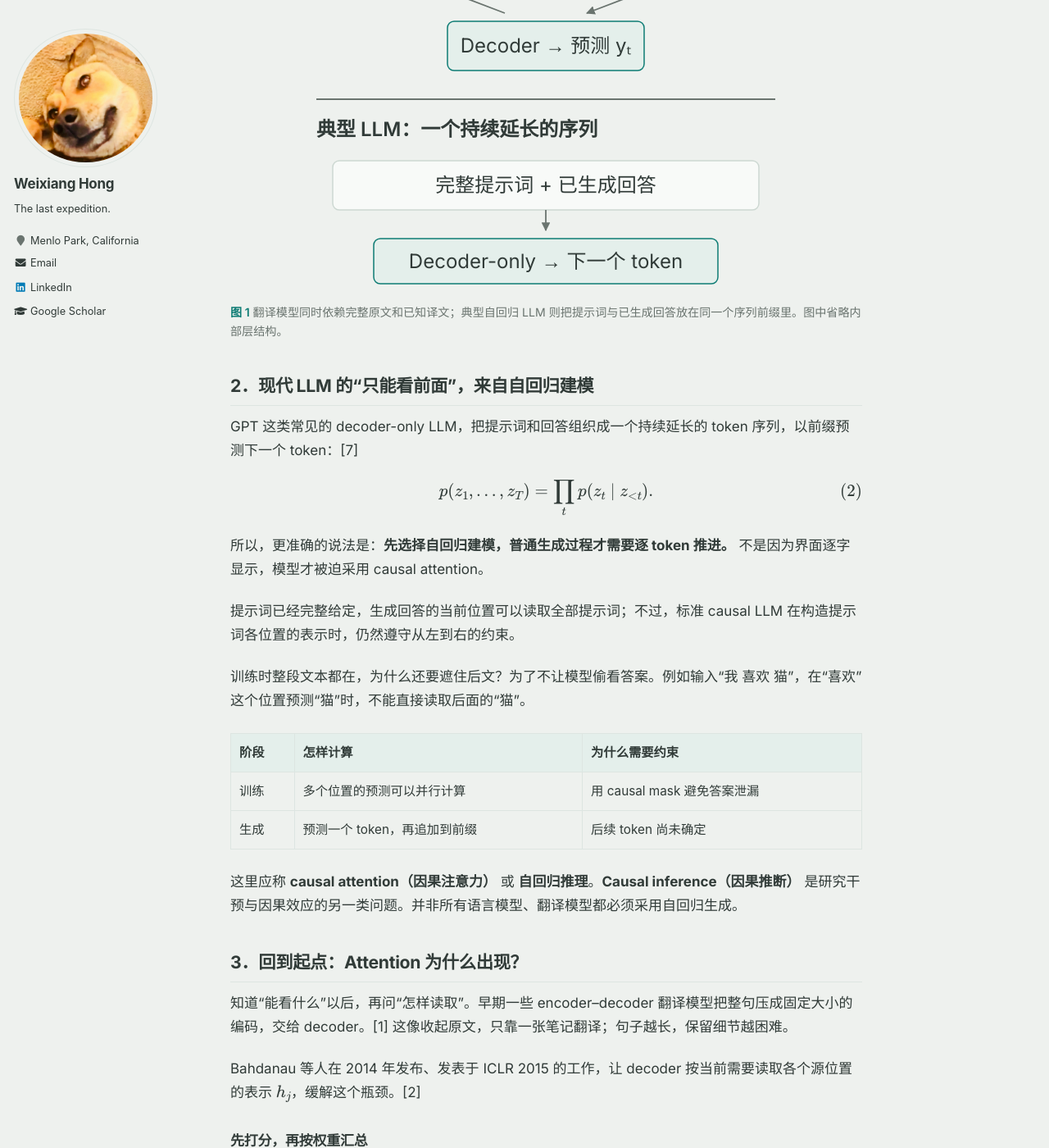
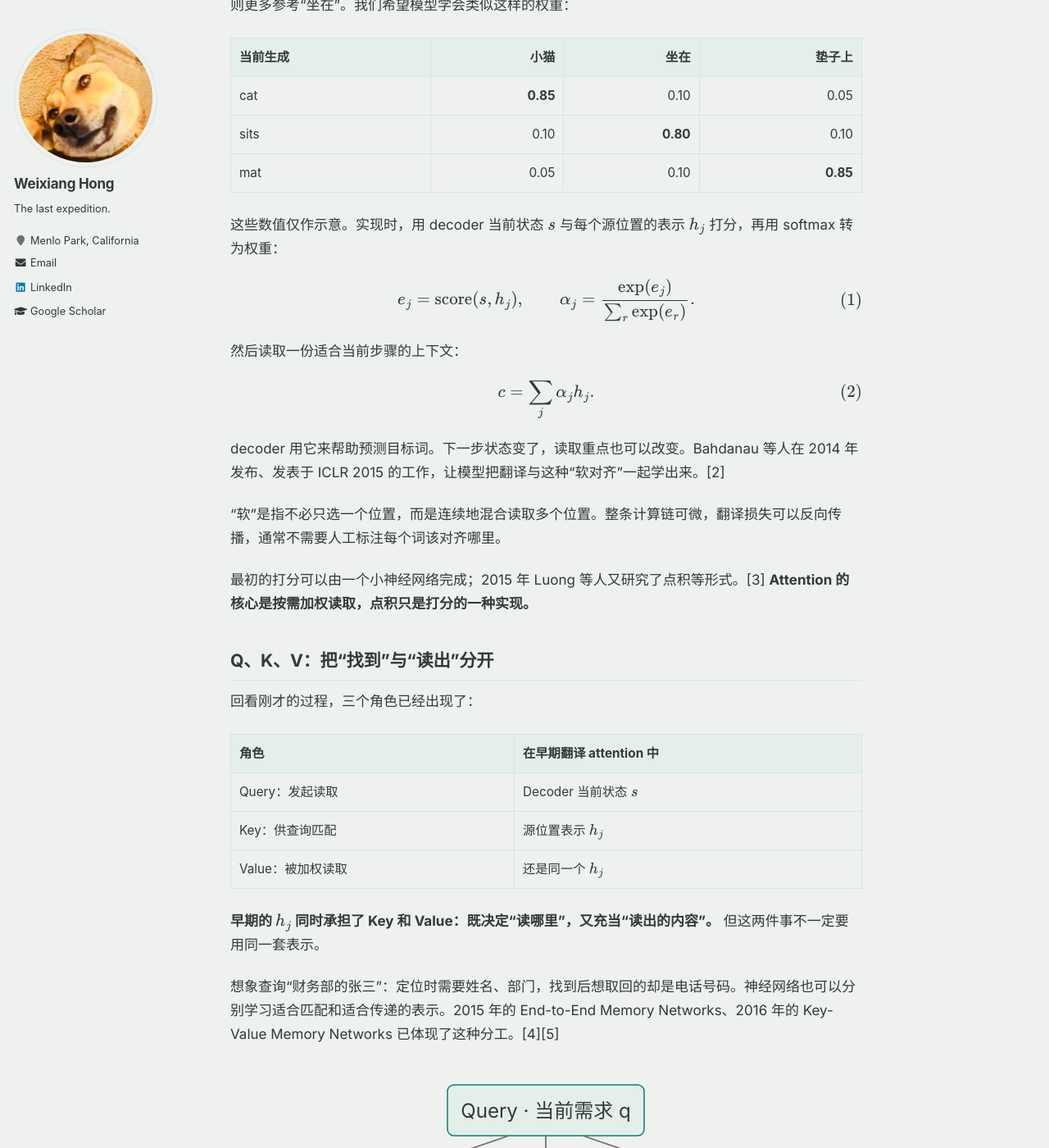
Before and after one commit to weixianghong/weixianghong.github.io, a Jekyll site: the page built from _posts/2026-10-28-where-qkv-comes-from.md, in a window 1280 px wide and 1400 px high, scrolled down 1380 px. Shown: the whole window at 82% size. Built offline with Jekyll 4.4.1, drawn with Linux system fonts in a browser that asks for light colours; formulas are drawn with MathJax 3; some of the changed text lies outside the part shown.

Commit message:
Restore QKV article narrative and weave in targeted clarifications

```diff
--- a/_posts/2026-10-28-where-qkv-comes-from.md
+++ b/_posts/2026-10-28-where-qkv-comes-from.md
@@ -1,12 +1,12 @@
 ---
-title: "理解 QKV：从机器翻译到自回归 LLM"
+title: "Q、K、V 从何而来：Attention 的演化与直觉"
 date: 2026-10-28
 permalink: /blogs/where-qkv-comes-from/
 lang: zh-CN
 read_time: true
 read_time_minutes: 8
 extra_css: /assets/css/qkv.css
-excerpt: "翻译能看完整原文，为什么生成仍要遮住未来？从这两个容易混淆的问题出发，理解 Attention 的读取范围，以及 Q、K、V 的来由。"
+excerpt: "从机器翻译的固定编码瓶颈，到按需读取、Key–Value 分工与 self-attention：沿着问题理解 QKV，而不是从公式开始背诵。"
 tags:
   - llm
   - attention
@@ -14,104 +14,84 @@
   - deep-learning
 ---
 
-<p class="qkv-intro">理解 Attention，先分清两件事：怎样读取信息，以及哪些信息允许被读取。QKV 描述读取操作，mask 约束可见范围。</p>
+<p class="qkv-intro">为什么每个 token 已经有一个向量，Attention 还要把它变成 Query、Key、Value 三份？答案藏在 Transformer 出现之前。</p>
 
-读过 Transformer 论文，仍可能卡在两个看似矛盾的地方：机器翻译需要完整上下文，为什么还要“只看前面”？现代 LLM 又为什么一个 token 一个 token 地生成？把原文、译文和生成过程分开，QKV 的角色也会更清楚。
+QKV 不是数学定理要求的唯一结构，而是围绕一个问题逐渐形成的设计：**怎样让神经网络根据当前需要，从一组信息里读出有用的内容？** 沿着机器翻译这条线，三个字母就不再显得突然。
 
-## 1．翻译能看完整原文，受限的是未来译文
+<h2 id="bottleneck">从“记住整句话”，到“随时回看原文”</h2>
 
-以标准的整句翻译为例：
+早期一种典型的机器翻译方案是 encoder–decoder：encoder 用 RNN 或 LSTM 读完源句，把它压成固定维度的编码 $c$；decoder 以此为条件，逐词生成译文。2014 年的 Seq2Seq 是其中的重要代表。[1]
 
-> He sat on the bank of the river. → 他坐在河岸上。
+这里逐词生成的是**译文**，不是逐词获得原文。普通整句翻译开始时，完整源句已经给定；后面的词也能帮助理解前面的词。下面要解决的，是怎样把这些已知信息交给 decoder。
 
-开始翻译时，**完整原文已经给定，译文却还没有生成。** 翻译 bank 时，当然可以利用它后面的 river 判断词义。
+这像读完材料后把原文收起来，只带着一张固定大小的笔记完成翻译。句子越长，细节越难保留。一个自然的改进是：**把原文每个位置的表示都留下，让 decoder 需要时回头读取。**
 
-原始 Transformer 使用 encoder–decoder 架构：encoder 编码完整源句；decoder 一边读取这些表示，一边生成译文。因此，三种 attention 的范围不同：[6]
+<figure class="qkv-figure">
+{% include blog/qkv-bottleneck.svg %}
+<figcaption><span class="qkv-caption-label">图 1</span> 从共用一个句子编码，改成每一步按需读取。h₁、h₂、h₃ 是包含上下文的源位置表示，cₜ 是当前步骤读出的信息。</figcaption>
+</figure>
 
-<div class="qkv-article-table" role="region" aria-label="翻译模型中三种 attention 的读取范围" tabindex="0" markdown="1">
+<h2 id="soft-alignment">Attention：每一步，重新决定读哪里</h2>
 
-| Attention 层 | 查询来自 | 可以读取 |
-|---|---|---|
-| Encoder self-attention | 原文 | 完整原文，前后都能看 |
-| Decoder self-attention | 译文 | 已知的译文前缀 |
-| Cross-attention | 译文 | 完整原文的 encoder 表示 |
+把“小猫坐在垫子上”翻译成“The cat sits on the mat”，生成 cat 时应该更多参考“小猫”，生成 sits 时则更多参考“坐在”。我们希望模型学会类似这样的权重：
+
+<div class="qkv-article-table" role="region" aria-label="示意翻译对齐权重" tabindex="0" markdown="1">
+
+| 当前生成 | 小猫 | 坐在 | 垫子上 |
+|---|---:|---:|---:|
+| cat | **0.85** | 0.10 | 0.05 |
+| sits | 0.10 | **0.80** | 0.10 |
+| mat | 0.05 | 0.10 | **0.85** |
 
 </div>
 
-“只看前面”限制的是 **decoder 对译文的读取**，并没有把原文后半句遮住。逐词翻译可以写成：
+这些数值仅作示意。实现时，用 decoder 当前状态 $s$ 与每个源位置的表示 $h_j$ 打分，再用 softmax 转为权重：
 
 $$
-p(y\mid x)=\prod_t p(y_t\mid y_{<t},x).
+e_j=\operatorname{score}(s,h_j),\qquad
+\alpha_j=\frac{\exp(e_j)}{\sum_r\exp(e_r)}.
 $$
 
-$x$ 是完整原文，$y_{<t}$ 是已经生成的译文。两者并不矛盾。实时同传则另当别论：原文尚未说完，模型自然只能使用已经收到的部分。
-
-<figure class="qkv-figure">
-{% include blog/qkv-context.svg %}
-<figcaption><span class="qkv-caption-label">图 1</span> 翻译模型同时依赖完整原文和已知译文；典型自回归 LLM 则把提示词与已生成回答放在同一个序列前缀里。图中省略内部层结构。</figcaption>
-</figure>
-
-## 2．现代 LLM 的“只能看前面”，来自自回归建模
-
-GPT 这类常见的 decoder-only LLM，把提示词和回答组织成一个持续延长的 token 序列，以前缀预测下一个 token：[7]
+然后读取一份适合当前步骤的上下文：
 
 $$
-p(z_1,\ldots,z_T)=\prod_t p(z_t\mid z_{<t}).
+c=\sum_j\alpha_jh_j.
 $$
 
-所以，更准确的说法是：**先选择自回归建模，普通生成过程才需要逐 token 推进。** 不是因为界面逐字显示，模型才被迫采用 causal attention。
+decoder 用它来帮助预测目标词。下一步状态变了，读取重点也可以改变。Bahdanau 等人在 2014 年发布、发表于 ICLR 2015 的工作，让模型把翻译与这种“软对齐”一起学出来。[2]
 
-提示词已经完整给定，生成回答的当前位置可以读取全部提示词；不过，标准 causal LLM 在构造提示词各位置的表示时，仍然遵守从左到右的约束。
+“软”是指不必只选一个位置，而是连续地混合读取多个位置。整条计算链可微，翻译损失可以反向传播，通常不需要人工标注每个词该对齐哪里。
 
-训练时整段文本都在，为什么还要遮住后文？为了不让模型偷看答案。例如输入“我 喜欢 猫”，在“喜欢”这个位置预测“猫”时，不能直接读取后面的“猫”。
+最初的打分可以由一个小神经网络完成；2015 年 Luong 等人又研究了点积等形式。[3] **Attention 的核心是按需加权读取，点积只是打分的一种实现。**
 
-<div class="qkv-article-table" role="region" aria-label="自回归模型训练与生成的区别" tabindex="0" markdown="1">
+<h2 id="key-value">Q、K、V：把“找到”与“读出”分开</h2>
 
-| 阶段 | 怎样计算 | 为什么需要约束 |
-|---|---|---|
-| 训练 | 多个位置的预测可以并行计算 | 用 causal mask 避免答案泄漏 |
-| 生成 | 预测一个 token，再追加到前缀 | 后续 token 尚未确定 |
+回看刚才的过程，三个角色已经出现了：
+
+<div class="qkv-article-table" role="region" aria-label="早期 attention 与 QKV 的对应" tabindex="0" markdown="1">
+
+| 角色 | 在早期翻译 attention 中 |
+|---|---|
+| Query：发起读取 | Decoder 当前状态 $s$ |
+| Key：供查询匹配 | 源位置表示 $h_j$ |
+| Value：被加权读取 | 还是同一个 $h_j$ |
 
 </div>
 
-这里应称 **causal attention（因果注意力）** 或 **自回归推理**。**Causal inference（因果推断）** 是研究干预与因果效应的另一类问题。并非所有语言模型、翻译模型都必须采用自回归生成。
+**早期的 $h_j$ 同时承担了 Key 和 Value：既决定“读哪里”，又充当“读出的内容”。** 但这两件事不一定要用同一套表示。
 
-<h2 id="bottleneck">3．回到起点：Attention 为什么出现？</h2>
-
-知道“能看什么”以后，再问“怎样读取”。早期一些 encoder–decoder 翻译模型把整句压成固定大小的编码，交给 decoder。[1] 这像收起原文，只靠一张笔记翻译；句子越长，保留细节越困难。
-
-Bahdanau 等人在 2014 年发布、发表于 ICLR 2015 的工作，让 decoder 按当前需要读取各个源位置的表示 $h_j$，缓解这个瓶颈。[2]
-
-<h3 id="soft-alignment">先打分，再按权重汇总</h3>
-
-设 decoder 当前状态为 $s$，一次读取可以写成：
-
-$$
-\begin{aligned}
-e_j&=\operatorname{score}(s,h_j),\\
-\alpha_j&=\operatorname{softmax}(e)_j,\\
-c&=\sum_j\alpha_jh_j.
-\end{aligned}
-$$
-
-生成 cat 时多读“小猫”，生成 sits 时多读“坐在”。每一步得到不同的上下文 $c$，而不是始终依赖同一份摘要。
-
-这叫“软”读取，因为可以混合多个位置，不必硬选一个。整个过程可微，读取方式能随翻译任务一起训练。早期打分可以用小神经网络；Luong 等人在 2015 年又研究了点积等形式。[3] **Attention 的核心是按需加权读取，点积只是其中一种实现。**
-
-<h2 id="key-value">4．Q、K、V：为什么把一个表示分成三份？</h2>
-
-早期计算里，三个角色已经存在：$s$ 发起查询，是 Query；$h_j$ 参与匹配，是 Key；同一个 $h_j$ 又被加权汇总，充当 Value。
-
-**匹配依据与读取内容，为什么一定要相同？** 查询“财务部的张三”，定位需要姓名和部门，想取回的却可能是电话号码。神经网络也可以分别学习这两种表示。2015—2016 年的 Memory Networks 相关工作已体现这种分工。[4][5]
+想象查询“财务部的张三”：定位时需要姓名、部门，找到后想取回的却是电话号码。神经网络也可以分别学习适合匹配和适合传递的表示。2015 年的 End-to-End Memory Networks、2016 年的 Key-Value Memory Networks 已体现了这种分工。[4][5]
 
 <figure class="qkv-figure">
 {% include blog/qkv-read.svg %}
-<figcaption><span class="qkv-caption-label">图 2</span> Q 与 K 决定权重，权重作用于对应的 V。图中的数字仅作示意。</figcaption>
+<figcaption><span class="qkv-caption-label">图 2</span> Q 与 K 决定权重，再用这些权重汇总对应的 V。权重为人为构造的示意值。</figcaption>
 </figure>
 
-<h3 id="projections">独立投影，让“相关”不必等于“相似”</h3>
+于是，QKV 可以理解为一次“软查询”：**Q 提供需求，K 用于定位，V 提供内容。** 它不像普通字典只返回精确匹配的一项，而是对多个候选做加权汇总。
 
-在“小猫吃了鱼”中，“吃”需要读取“小猫”的信息，但动作和实体未必应该在原始向量空间里很相似。因此，Transformer 为不同角色学习不同投影：
+<h2 id="projections">为什么还要学习三组投影？</h2>
+
+下面是设计上的解释，不是对历史的逐步复述。假设位置 $i$ 的表示是行向量 $x_i$，直接令 $q_i=k_i=v_i=x_i$，依然能做 attention。独立投影的意义在于给不同角色更多自由：
 
 $$
 \begin{aligned}
@@ -121,13 +101,19 @@
 \end{aligned}
 $$
 
-$W_Q$ 构造查询，$W_K$ 构造供匹配的表示，$W_V$ 构造待传递的内容。Q 与 K 分开，也允许“动作寻找施事者”和反方向采用不同打分。
+首先，**有关系不等于很相似。** 在“小猫吃了鱼”中，“吃”可能需要读取“小猫”的信息，但动作与实体未必在原始表示空间里相近。分别变换查询方和候选方，可以学习更合适的兼容关系：
 
-直接令 Q、K、V 相同也能定义 attention；独立投影是增加灵活性的设计，不是数学必然。矩阵通过任务损失共同训练，没有人预先规定某一维必须代表“主语”。
+$$
+q_i k_j^\top=x_iW_QW_K^\top x_j^\top.
+$$
 
-## 5．一个能手算的例子
+这种关系还可以有方向性：“动作寻找施事者”，不必与“实体寻找动作”采用同样的打分。$W_V$ 则另外学习选中一个位置后，应该传递什么内容。
 
-设 $q=[1,0]$，有三个候选：
+三组矩阵通过任务损失共同训练；我们并没有人工规定哪一维代表“主语”，也没有保证某个 head 专门处理指代。
+
+## 手算一次，看清匹配与内容的区别
+
+设查询 $q=[1,0]$，有三个候选位置：
 
 <div class="qkv-article-table" role="region" aria-label="手算示例的 Key 和 Value" tabindex="0" markdown="1">
 
@@ -139,7 +125,7 @@
 
 </div>
 
-点积分数为 $[2,0,1]$。除以 $\sqrt{2}$ 后做 softmax，得到权重约 $[0.576,0.140,0.284]$。再汇总 Value：
+点积分数是 $[2,0,1]$。按 Transformer 的做法除以 $\sqrt{2}$，再做 softmax，权重约为 $[0.576,0.140,0.284]$。最后汇总的是 **Value**：
 
 $$
 \begin{aligned}
@@ -148,29 +134,59 @@
 \end{aligned}
 $$
 
-固定 Q、K，只改 V：权重不变，读出的内容改变。固定 V，只改 Q 或 K：内容不变，混合比例改变。这就是匹配与内容传递的分工。
+保持 Q、K 不变，只改 V，权重不变，读出的内容却会变；保持 V 不变，只改 Q 或 K，则会改变混合比例。这就是匹配与内容传递的分工。
 
-<h2 id="self-attention">6．Self、cross、causal：三个不同的问题</h2>
+<h2 id="self-attention">Self-attention：让同一句话内部相互读取</h2>
 
-如果 Q 来自译文、K 和 V 来自原文，就是 cross-attention。如果三者来自同一序列的表示，就是 self-attention：
+早期翻译 attention 的查询来自译文 decoder，被读取的信息来自源句 encoder。再往前一步：同一句话的每个位置，也可以查询其他位置。
+
+例如“小猫吃完鱼后，它睡着了”，各个位置可以通过读取其他位置，形成更有用的表示。Self-attention 本身并没有规定只能看前文。令上一层各位置的表示组成矩阵 $X$，同一份输入分别产生 Q、K、V：
 
 <figure class="qkv-figure">
 {% include blog/qkv-self.svg %}
-<figcaption><span class="qkv-caption-label">图 3</span> 同一份 X 分别生成 Q、K、V。“Self”说明信息来源相同，不意味着只读自己或只能看前文。图中省略 mask。</figcaption>
+<figcaption><span class="qkv-caption-label">图 3</span> “Self”指查询与被读取的信息来自同一组位置，不是只关注自己。图中画的是一个 head。</figcaption>
 </figure>
 
-把所有查询一起计算，加上可见范围的 mask $M$，就是：
+把所有位置的查询一起计算，就得到熟悉的公式：
 
 <div class="qkv-formula">
 $$
 O=\operatorname{softmax}_{\mathrm{row}}
-\left(\frac{QK^\top}{\sqrt{d_k}}+M\right)V.
+\left(\frac{QK^\top}{\sqrt{d_k}}\right)V.
 $$
 </div>
 
-$QK^\top$ 负责打分；$M$ 在允许位置取 0，禁止位置取 $-\infty$，使对应 softmax 权重变成 0；乘以 V 完成读取。缩放控制分数尺度，多头则让多组投影分别读取，再组合结果。[6]
+$QK^\top$ 是位置之间的打分表：第 $i$ 行表示查询 $i$ 对各候选位置的分数。逐行 softmax 后，乘以 V 完成读取。除以 $\sqrt{d_k}$ 用于控制点积尺度，避免 softmax 过于饱和；多头则让多组投影分别读取，再组合结果。[6]
 
-因此，理解一个 attention 层，可以依次问：**谁在查、从哪里读、允许读哪些位置？** QKV 定义读取角色，self/cross 区分来源，causal mask 规定可见范围。机器翻译能看完整原文，与 decoder 逐词生成译文，恰好是在回答不同的问题。
+### 机器翻译，为什么还要“只看前面”？
+
+**翻译当然可以看完整源句；需要限制的是正在生成的译文。** 原始 Transformer 的三个 attention 层，读取范围并不相同：[6]
+
+<div class="qkv-article-table" role="region" aria-label="机器翻译中三种 attention 的读取范围" tabindex="0" markdown="1">
+
+| Attention 层 | Q 来自哪里 | K、V 的可见范围 |
+|---|---|---|
+| Encoder self-attention | 源句 | 完整源句，前后都能看 |
+| Decoder self-attention | 译文 | 已知的译文前缀 |
+| Encoder–decoder attention（cross-attention） | 译文 | 完整源句 |
+
+</div>
+
+例如翻译 bank 时，完全可以利用源句后面的 river 判断它是“河岸”。但如果逐词生成译文，第 $t$ 个词还没生成时，后面的译文自然不可用。这个自回归模型写成：
+
+$$
+p(y\mid x)=\prod_t p(y_t\mid y_{<t},x).
+$$
+
+$x$ 是完整源句，$y_{<t}$ 才是受限的译文前缀。训练时虽然有完整参考译文，也要把 decoder 输入右移，并用 causal mask 遮住后续位置，避免模型偷看待预测的答案；实现上是在 softmax 前把禁止读取的位置设为 $-\infty$。[6]
+
+这里的 **causal attention** 指这种单向读取约束，与统计学里研究干预、因果效应的 **causal inference（因果推断）** 不同。逐词生成也是模型的选择，并非机器翻译任务本身要求所有模型都只能这样做。
+
+2017 年的 Transformer 把 self-attention 放到跨位置交互的中心，结合位置编码、前馈网络等组件构成完整架构。[6] 它不是 attention 的起点。QKV 也不是凭空冒出的三个矩阵：它们把“当前需要什么”“怎样匹配”“传递什么”变成了可以分别学习的功能。
+
+沿着这条路线，GPT 这类常见的自回归 LLM 采用 decoder-only 架构，把提示词和已生成回答放进同一个序列前缀，预测下一个 token。[7] **先选择自回归建模，普通生成过程才需要逐 token 推进。** 回答的当前位置能读取完整提示词，却不能读取尚未生成的后续回答。
+
+训练时虽然整段文本都在，causal mask 仍要防止模型偷看答案：例如在“喜欢”这个位置预测“猫”，就不能直接读取后面的“猫”。因此，训练可以并行计算多个位置的预测，普通生成则根据已知前缀依次推进。
 
 ## 参考文献
 
```
